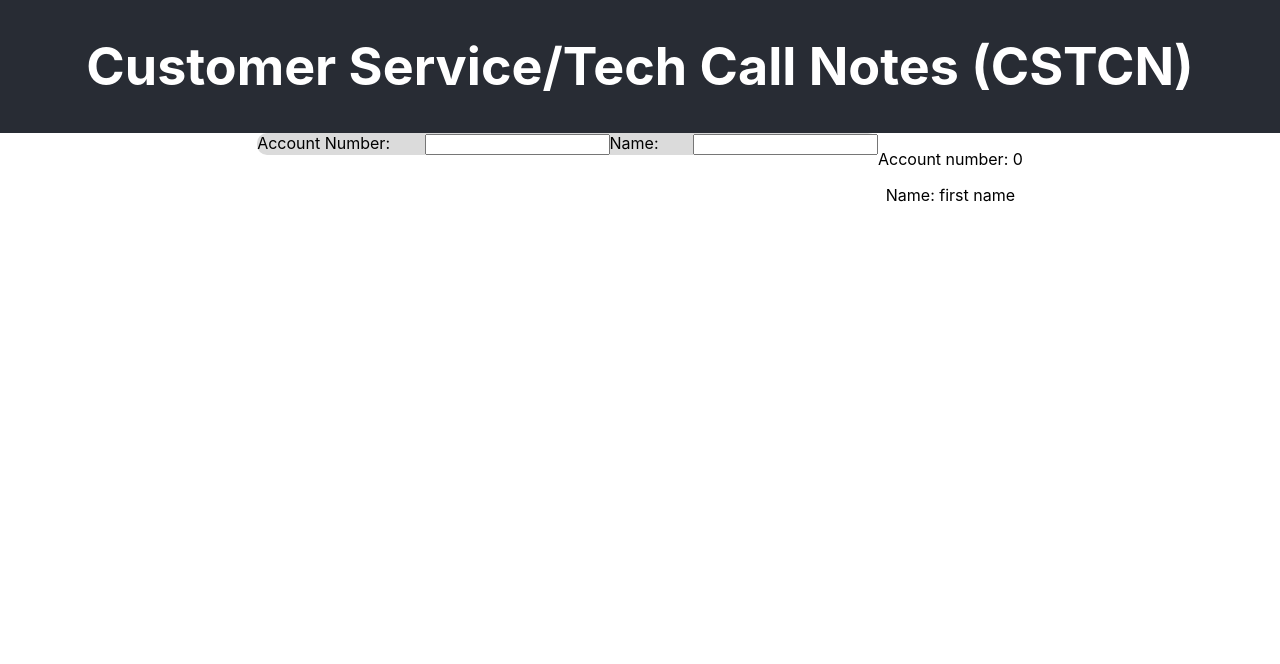
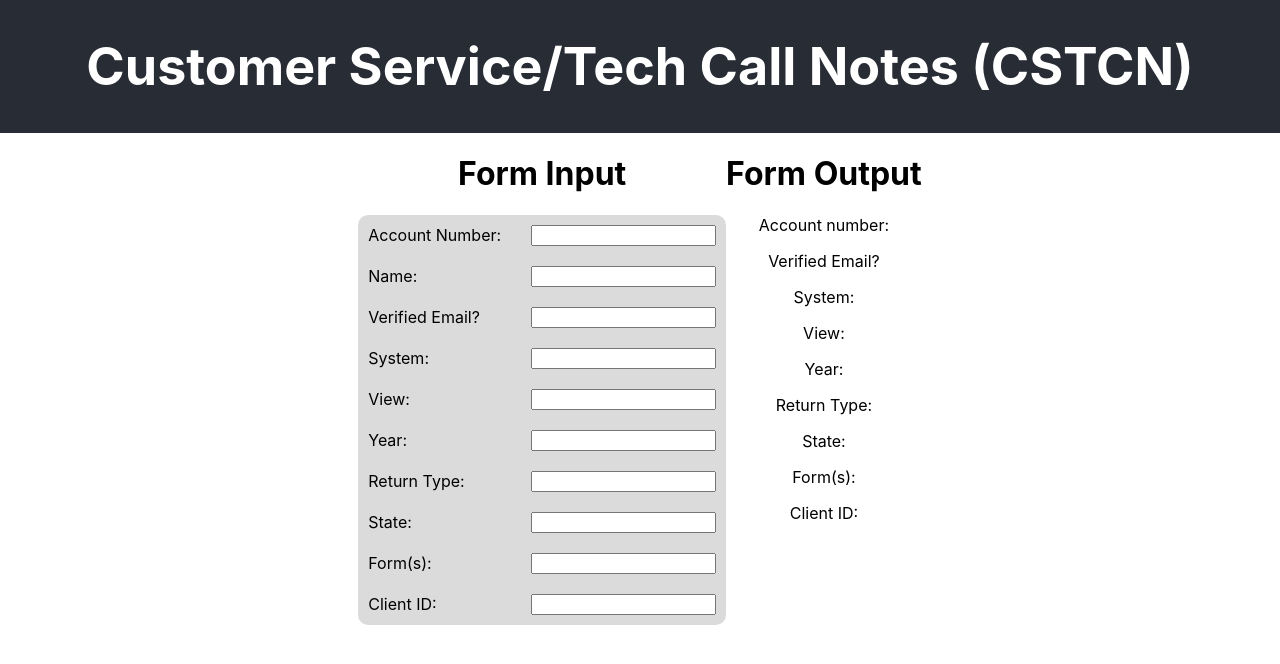
Before and after one commit to AlyssaPadayhag/cstcn, a React (Create React App) app: page / in a window 1280 px wide. Shown: the top 664 px of the page. Built offline with nearby package versions, Linux system fonts and the light colour scheme.

Commit message:
added rest of form and updated logic

```diff
--- a/src/Forms/FormInput.js
+++ b/src/Forms/FormInput.js
@@ -1,6 +1,6 @@
 import styles from '../styles/Forms.module.scss';
+import { useEffect } from 'react';
 import { useForm } from 'react-hook-form';
-import { useEffect } from 'react';
 
 function FormInput({ handleFormSubmit, handleFormChange }) {
     const {
@@ -20,11 +20,48 @@ function FormInput({ handleFormSubmit, handleFormChange }) {
 
     return (
         <div>
+            <h1>Form Input</h1>
             <form onSubmit={handleSubmit(handleFormSubmit)}>
-                <label htmlFor='account'>Account Number: </label>
-                <input id='account' {...register('account')} />
-                <label htmlFor='name'>Name: </label>
-                <input id='name' {...register('name')} />
+                <div className={styles.group}>
+                    <label htmlFor='account'>Account Number: </label>
+                    <input id='account' {...register('account')} />
+                </div>
+                <div className={styles.group}>
+                    <label htmlFor='name'>Name: </label>
+                    <input id='name' {...register('name')} />
+                </div>
+                <div className={styles.group}>
+                    <label htmlFor='email'>Verified Email? </label>
+                    <input id='email' {...register('email')} />
+                </div>
+                <div className={styles.group}>
+                    <label htmlFor='system'>System: </label>
+                    <input id='system' {...register('system')} />
+                </div>
+                <div className={styles.group}>
+                    <label htmlFor='view'>View: </label>
+                    <input id='view' {...register('view')} />
+                </div>
+                <div className={styles.group}>
+                    <label htmlFor='year'>Year: </label>
+                    <input id='year' {...register('year')} />
+                </div>
+                <div className={styles.group}>
+                    <label htmlFor='return-type'>Return Type: </label>
+                    <input id='return-type' {...register('return')} />
+                </div>
+                <div className={styles.group}>
+                    <label htmlFor='state'>State: </label>
+                    <input id='state' {...register('state')} />
+                </div>
+                <div className={styles.group}>
+                    <label htmlFor='form-type'>Form(s): </label>
+                    <input id='form-type' {...register('form')} />
+                </div>
+                <div className={styles.group}>
+                    <label htmlFor='client-id'>Client ID: </label>
+                    <input id='client-id' {...register('clientId')} />
+                </div>
             </form>
         </div>
     );
--- a/src/Forms/FormOutput.js
+++ b/src/Forms/FormOutput.js
@@ -1,8 +1,16 @@
 function FormOutput({ info }) {
     return (
         <div>
+            <h1>Form Output</h1>
             <p>Account number: {info.account}</p>
-            <p>Name: {info.name}</p>
+            <p>Verified Email? {info.email}</p>
+            <p>System: {info.system}</p>
+            <p>View: {info.view}</p>
+            <p>Year: {info.year}</p>
+            <p>Return Type: {info.return}</p>
+            <p>State: {info.state}</p>
+            <p>Form(s): {info.form}</p>
+            <p>Client ID: {info.clientId}</p>
         </div>
     )
 }
--- a/src/Forms/FormsScreen.js
+++ b/src/Forms/FormsScreen.js
@@ -1,12 +1,19 @@
 import styles from '../styles/Forms.module.scss';
-import { useEffect, useState, useCallback } from "react";
-import { useForm } from "react-hook-form";
+import { useState, useCallback } from "react";
 import FormInput from './FormInput';
 import FormOutput from './FormOutput';
 
 const initialState = {
-    account: 0,
-    name: "first name"
+    account: "",
+    name: "",
+    email: "",
+    system: "",
+    view: "",
+    year: "",
+    return: "",
+    state: "",
+    form: "",
+    clientId: "",
 };
 
 function FormsScreen() {
@@ -30,7 +37,7 @@ function FormsScreen() {
             <FormInput handleFormSubmit={handleFormSubmit} handleFormChange={handleFormChange} />
             <FormOutput info={info} />
         </div>
-    )
+    );
 }
 
 export default FormsScreen;
```
